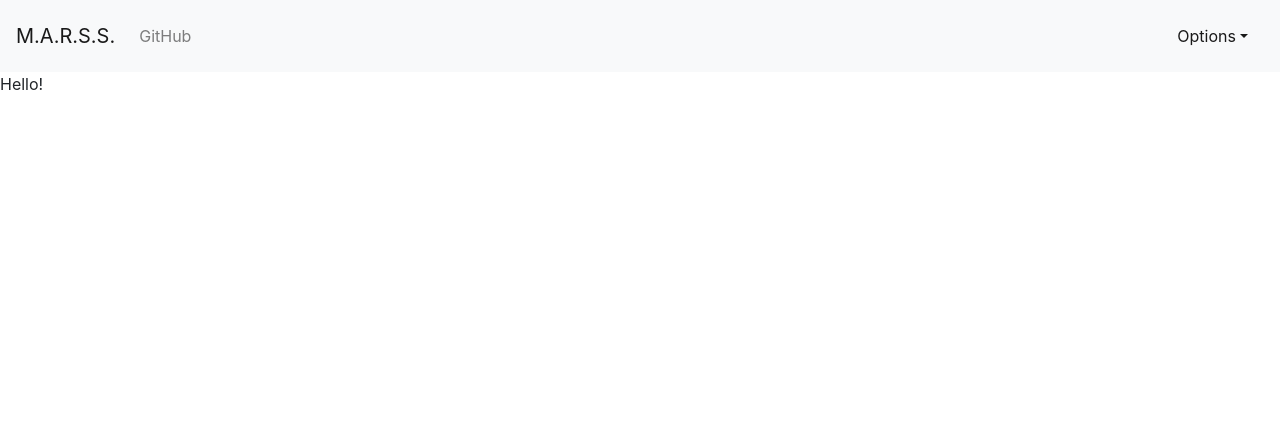
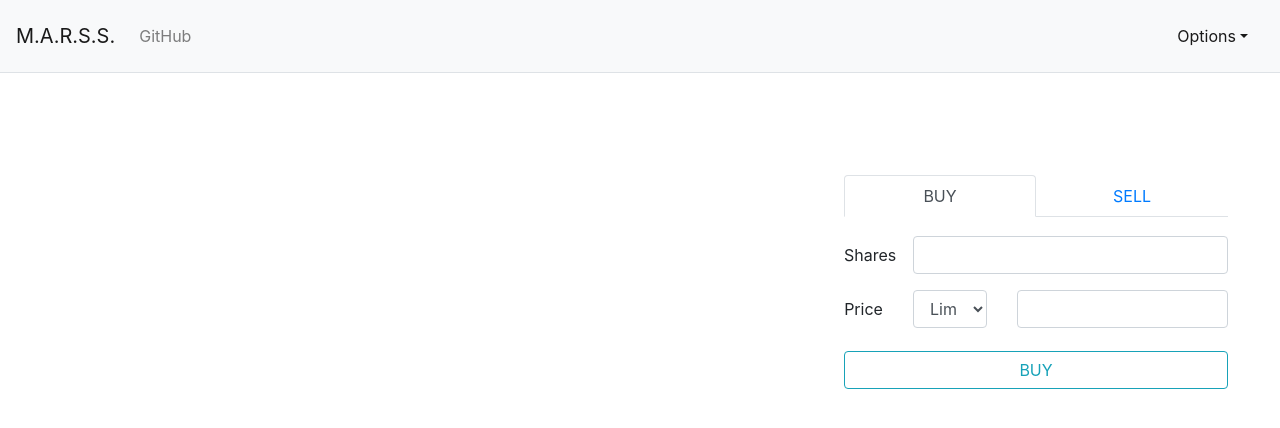
Before and after one commit to ShambhaviSarin/Order_Matching, a React (Create React App) app in the folder frontend/: page /Shares in a window 1280 px wide. Shown: the top 428 px of the page. Built offline with nearby package versions, Linux system fonts and the light colour scheme.

Commit message:
(#4) Forms

```diff
--- a/frontend/src/App.js
+++ b/frontend/src/App.js
@@ -2,6 +2,7 @@ import React from 'react';
 import './App.css';
 import FrontPage from './FrontPage';
 import Shares from './Shares';
+import Login from './Login';
 import { BrowserRouter as Router, Route, Switch, Link, withRouter} from 'react-router-dom';
 
 const App = () => {
@@ -11,6 +12,7 @@ const App = () => {
       <Router>
           <Switch>
             <Route exact path="/" component={withRouter(FrontPage)} />
+            <Route exact path="/Login" component={withRouter(Login)} />
             <Route exact path="/Shares" component={withRouter(Shares)} />
           </Switch>
       </Router>
--- a/frontend/src/FrontPage.js
+++ b/frontend/src/FrontPage.js
@@ -1,27 +1,31 @@
 import React from 'react';
 import 'bootstrap/dist/css/bootstrap.css';
 import { BrowserRouter as Router, Link} from 'react-router-dom';
-import {Collapse,Navbar,NavbarToggler,NavbarBrand,Nav,NavItem,NavLink,UncontrolledDropdown,
-  DropdownToggle,DropdownMenu,DropdownItem,NavbarText,Button} from 'reactstrap';
+import {Navbar,NavbarBrand,Nav,NavItem,NavLink,NavbarText,Button} from 'reactstrap';
 
+const NavigationBar = () => {
+  return(
+    <Navbar color="light" light expand="md">
+      <NavbarBrand href="/">M.A.R.S.S.</NavbarBrand>
+        <Nav className="mr-auto" navbar>
+          <NavItem>
+            <NavLink href="https://github.com/ShambhaviSarin/Order_Matching">GitHub</NavLink>
+          </NavItem>
+        </Nav>
+        <NavbarText>
+        <Nav>
+          <Link to="/Login"><Button outline color="info">Login/Register</Button></Link>
+        </Nav>
+        </NavbarText>
+      </Navbar>
+  );
+}
 
 const FrontPage = () => {
   //render(){
     return(
       <div>
-        <Navbar color="light" light expand="md">
-          <NavbarBrand href="/">M.A.R.S.S.</NavbarBrand>
-            <Nav className="mr-auto" navbar>
-              <NavItem>
-                <NavLink href="https://github.com/reactstrap/reactstrap">GitHub</NavLink>
-              </NavItem>
-            </Nav>
-            <NavbarText>
-            <Nav>
-              <Link to="/Shares"><Button outline color="info">Login/Register</Button></Link>
-            </Nav>
-            </NavbarText>
-          </Navbar>
+        <NavigationBar />
       </div>
     );
   //}
--- /dev/null
+++ b/frontend/src/Login.css
@@ -0,0 +1,7 @@
+.form{
+  text-align: center;
+  height: 50%;
+  margin-top: 7%;
+  margin-left: 30%;
+  margin-right: 30%;
+}
--- /dev/null
+++ b/frontend/src/Login.js
@@ -0,0 +1,157 @@
+import React, {useState} from 'react';
+import 'bootstrap/dist/css/bootstrap.css';
+import './Login.css';
+import { BrowserRouter as Router, Link} from 'react-router-dom';
+import {Navbar,NavbarBrand,Nav,NavItem,NavLink,Button,
+  TabContent,TabPane,Row,Col,Form,FormGroup,Input,Label} from 'reactstrap';
+import classnames from 'classnames';
+
+const NavigationBar = () => {
+  return(
+    <Navbar color="light" light expand="md">
+      <NavbarBrand href="/">M.A.R.S.S.</NavbarBrand>
+        <Nav className="mr-auto" navbar>
+          <NavItem>
+            <NavLink href="https://github.com/ShambhaviSarin/Order_Matching">GitHub</NavLink>
+          </NavItem>
+        </Nav>
+      </Navbar>
+  );
+}
+
+const LoginForm = () => {
+  const [activeTab, setActiveTab] = useState('1');
+
+  const toggle = tab => {
+    if(activeTab !== tab) setActiveTab(tab);
+  }
+
+  return (
+    <div className="form">
+      <Nav tabs>
+        <NavItem style={{width:'50%'}}>
+          <NavLink className={classnames({ active: activeTab === '1' })} onClick={() => { toggle('1'); }} style={{cursor : 'pointer'}}>
+            LOGIN
+          </NavLink>
+        </NavItem>
+        <NavItem style={{width:'50%'}}>
+          <NavLink className={classnames({ active: activeTab === '2' })} onClick={() => { toggle('2'); }} style={{cursor : 'pointer'}}>
+            REGISTER
+          </NavLink>
+        </NavItem>
+      </Nav>
+
+      <TabContent activeTab={activeTab}>
+
+        <TabPane tabId="1" style={{marginTop: '5%'}}>
+          <Form>
+             <FormGroup row>
+               <Label for="email" sm={2}>Email</Label>
+               <Col sm={10}>
+                 <Input type="email" name="email" id="emailLogin" placeholder="marss@ubs.com" />
+               </Col>
+             </FormGroup>
+             <FormGroup row>
+               <Label for="password" sm={2}>Password</Label>
+               <Col sm={10}>
+                 <Input type="password" name="password" id="passwordLogin" placeholder="Enter your password" />
+               </Col>
+             </FormGroup>
+          </Form>
+          <Link to="/Shares"><Button color="info" outline>SIGN IN</Button></Link>
+        </TabPane>
+
+        <TabPane tabId="2" style={{marginTop: '5%'}}>
+          <Form>
+            <FormGroup row>
+              <Label for="email" sm={4}>Email</Label>
+              <Col sm={8}>
+                <Input type="email" name="email" id="emailRegister" placeholder="marss@ubs.com" />
+              </Col>
+            </FormGroup>
+            <FormGroup row>
+              <Label for="name" sm={4}>Name</Label>
+              <Col sm={8}>
+                <Input type="text" name="name" id="name" placeholder="Enter your name" />
+              </Col>
+            </FormGroup>
+            <FormGroup row>
+              <Label for="password" sm={4}>Password</Label>
+              <Col sm={8}>
+                <Input type="password" name="password" id="passwordRegister" placeholder="Enter your password" />
+              </Col>
+            </FormGroup>
+            <FormGroup row>
+              <Label for="password" sm={4}>Confirm Password</Label>
+              <Col sm={8}>
+                <Input type="password" name="password" id="passwordRegisterConfirm" placeholder="Confirm your password" />
+              </Col>
+            </FormGroup>
+            <Row form style={{marginTop:'5%', marginRight:'-6%'}}>
+             <Col md={6}>
+               <FormGroup row>
+                 <Label for="contact">Contact</Label>
+                 <Col md={9}>
+                  <Input type="text" name="contact" id="contact" />
+                 </Col>
+               </FormGroup>
+             </Col>
+             <Col md={6}>
+               <FormGroup row>
+                 <Label for="gender" style={{marginTop:'1%'}}>Gender</Label>
+                 <Col md={9}>
+                   <Input type="select" name="gender" id="gender" style={{cursor:'pointer'}}>
+                    <option>Male</option>
+                    <option>Female</option>
+                    <option>Others</option>
+                  </Input>
+                </Col>
+               </FormGroup>
+             </Col>
+           </Row>
+          </Form>
+          <Link to="/Shares"><Button style={{marginTop: '1%'}} color="info" outline>SIGN UP</Button></Link>
+        </TabPane>
+
+      </TabContent>
+
+    </div>
+  );
+}
+
+const Login = () => {
+  //render(){
+    return(
+      <div>
+          <NavigationBar />
+          <LoginForm />
+      </div>
+    );
+  //}
+}
+
+export default Login;
+
+/*
+return(
+  <div align="center">
+    <Form>
+      <Row form>
+        <Col md={6}>
+          <FormGroup>
+            <Label for="exampleEmail">Email</Label>
+            <Input type="email" name="email" id="exampleEmail" placeholder="marss@ubs.com" />
+          </FormGroup>
+        </Col>
+        <Col md={6}>
+          <FormGroup>
+            <Label for="examplePassword">Password</Label>
+            <Input type="password" name="password" id="examplePassword" placeholder="Enter your password" />
+          </FormGroup>
+        </Col>
+      </Row>
+    </Form>
+
+
+);
+*/
--- /dev/null
+++ b/frontend/src/Shares.css
@@ -0,0 +1,9 @@
+.form{
+  text-align: center;
+  width: 30%;
+  position: absolute;
+}
+
+.tabledata{
+  width: 35%;
+}
--- a/frontend/src/Shares.js
+++ b/frontend/src/Shares.js
@@ -1,21 +1,22 @@
 import React, { useState } from 'react';
 import 'bootstrap/dist/css/bootstrap.css';
 import {Collapse,Navbar,NavbarToggler,NavbarBrand,Nav,NavItem,NavLink,UncontrolledDropdown,
-  DropdownToggle,DropdownMenu,DropdownItem,NavbarText} from 'reactstrap';
+  DropdownToggle,DropdownMenu,DropdownItem,NavbarText,Table,Button,TabContent,TabPane,Row,Col,
+  Form,FormGroup,Input,Label} from 'reactstrap';
+import classnames from 'classnames';
+import './Shares.css';
 
-const Shares = (props) => {
+const NavigationBar = () => {
     const [isOpen, setIsOpen] = useState(false);
     const toggle = () => setIsOpen(!isOpen);
-
-    return (
-      <div>
+    return(
       <Navbar color="light" light expand="md">
         <NavbarBrand href="/">M.A.R.S.S.</NavbarBrand>
         <NavbarToggler onClick={toggle} />
         <Collapse isOpen={isOpen} navbar>
           <Nav className="mr-auto" navbar>
             <NavItem>
-                <NavLink href="https://github.com/reactstrap/reactstrap">GitHub</NavLink>
+              <NavLink href="https://github.com/ShambhaviSarin/Order_Matching">GitHub</NavLink>
             </NavItem>
           </Nav>
           <NavbarText>
@@ -41,7 +42,97 @@ const Shares = (props) => {
           </NavbarText>
         </Collapse>
       </Navbar>
-        <div>Hello!</div>
+    );
+}
+
+const OrdersForm = () => {
+  const [activeTab, setActiveTab] = useState('1');
+  const toggle = tab => {
+    if(activeTab !== tab) setActiveTab(tab);
+  }
+
+  return(
+    <div className="form">
+      <Nav tabs>
+        <NavItem style={{width:'50%'}}>
+          <NavLink className={classnames({ active: activeTab === '1' })} onClick={() => { toggle('1'); }} style={{cursor : 'pointer'}}>
+            BUY
+          </NavLink>
+        </NavItem>
+        <NavItem style={{width:'50%'}}>
+          <NavLink className={classnames({ active: activeTab === '2' })} onClick={() => { toggle('2'); }} style={{cursor : 'pointer'}}>
+            SELL
+          </NavLink>
+        </NavItem>
+      </Nav>
+
+      <TabContent activeTab={activeTab}>
+
+        <TabPane tabId="1" style={{marginTop: '5%'}}>
+          <Form>
+            <FormGroup row>
+              <Label for="shares" sm={2}>Shares</Label>
+              <Col sm={10}>
+                <Input type="text" name="shares" id="sharesBuy" />
+              </Col>
+            </FormGroup>
+            <FormGroup row>
+              <Label for="price" sm={2}>Price</Label>
+              <Col sm={3}>
+                <Input type="select" name="type" id="type" style={{cursor:'pointer'}}>
+                 <option>Limit</option>
+                 <option>Market</option>
+               </Input>
+              </Col>
+              <Col sm={7}>
+                <Input type="price" name="price" id="BuyPrice" />
+              </Col>
+            </FormGroup>
+          </Form>
+          <Button color="info" outline style={{width:'100%', marginTop: '2%'}}>BUY</Button>
+        </TabPane>
+
+        <TabPane tabId="2" style={{marginTop: '5%'}}>
+          <Form>
+            <FormGroup row>
+              <Label for="shares" sm={2}>Shares</Label>
+              <Col sm={10}>
+                <Input type="text" name="shares" id="sharesSell" />
+              </Col>
+            </FormGroup>
+            <FormGroup row>
+              <Label for="price" sm={2}>Price</Label>
+              <Col sm={3}>
+                <Input type="select" name="type" id="type" style={{cursor:'pointer'}}>
+                 <option>Limit</option>
+                 <option>Market</option>
+               </Input>
+              </Col>
+              <Col sm={7}>
+                <Input type="price" name="price" id="SellPrice" />
+              </Col>
+            </FormGroup>
+          </Form>
+          <Button color="info" outline style={{width:'100%', marginTop: '2%'}}>SELL</Button>
+        </TabPane>
+
+      </TabContent>
+    </div>
+  );
+}
+
+const Shares = (props) => {
+    return (
+      <div>
+        <NavigationBar />
+        <Table>
+          <tbody>
+            <tr>
+              <td className="tabledata"></td>
+              <td><OrdersForm/></td>
+            </tr>
+          </tbody>
+        </Table>
       </div>
     );
 }
```
Lines whose indentation alone changed are shown as unchanged.
